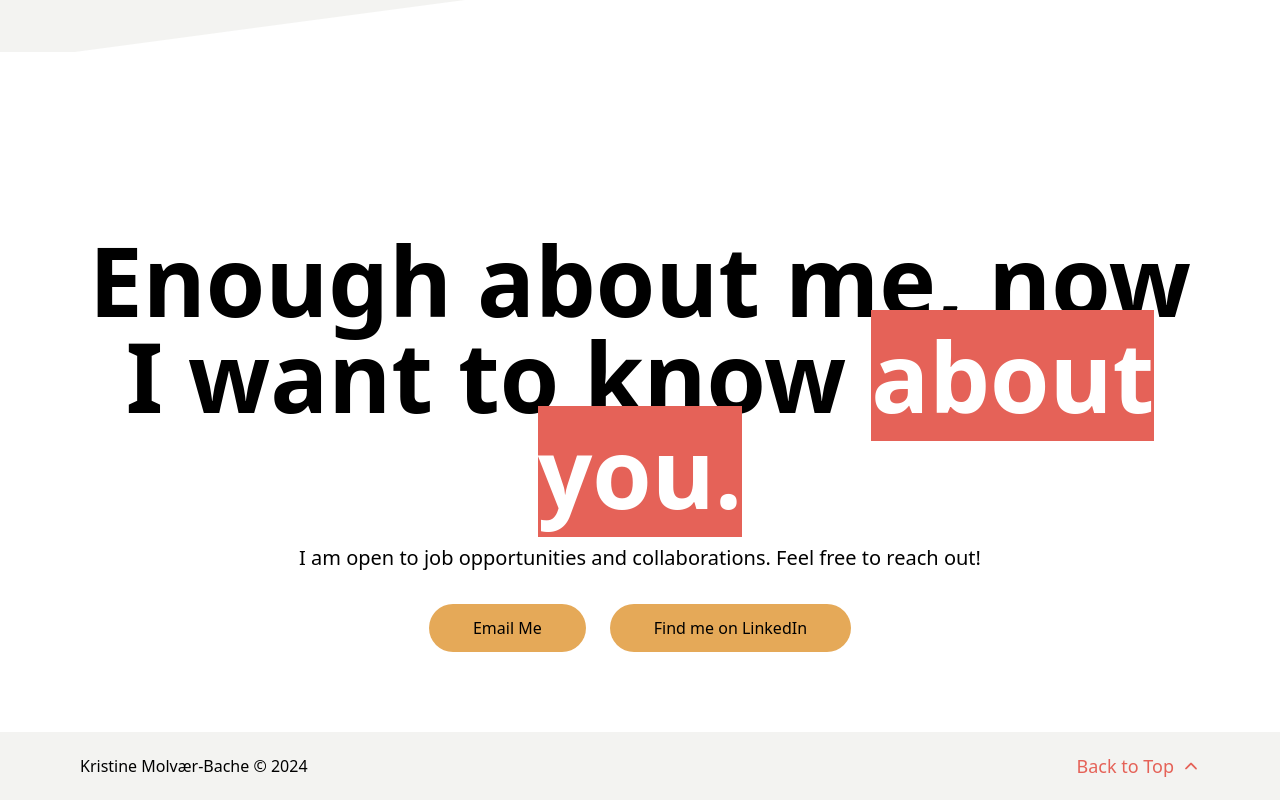
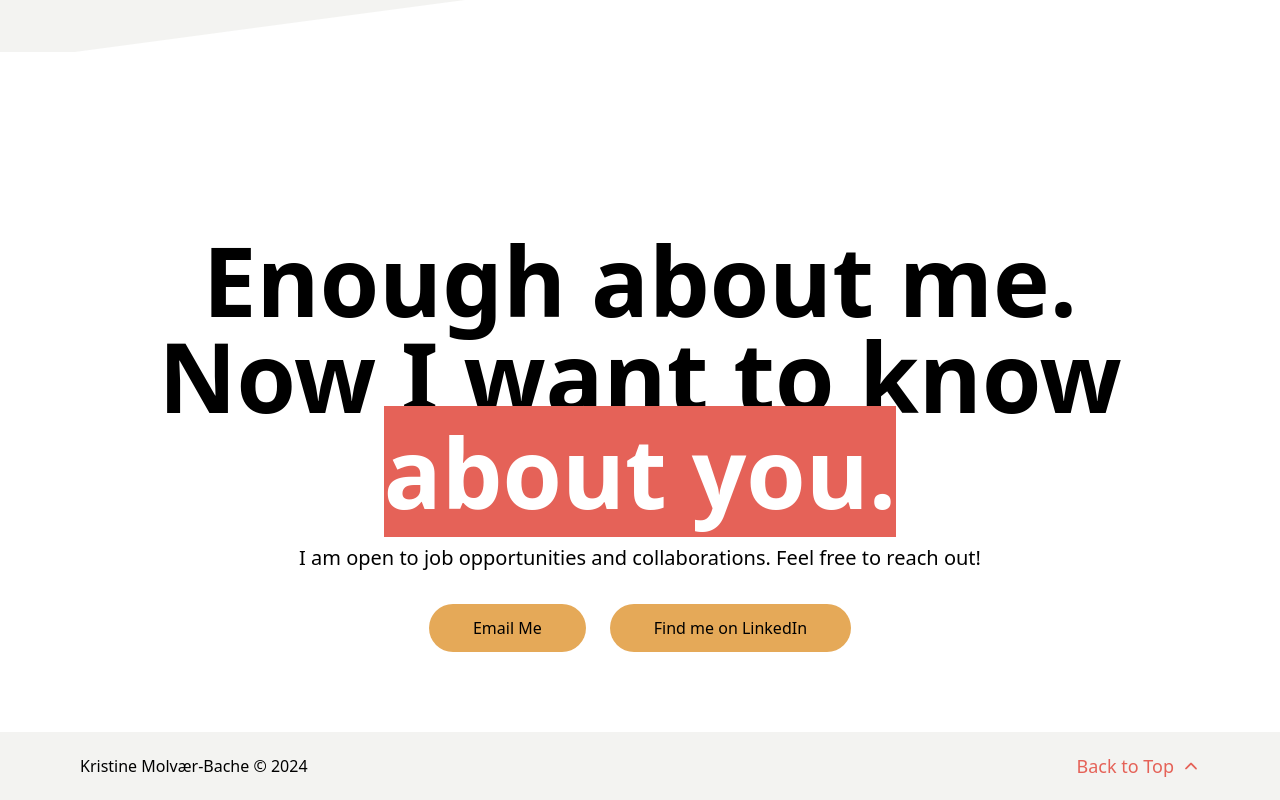
Before and after one commit to kribac12/my-portfolio, a React (Vite) app: page / in a window 1280 px wide. Shown: the part 3196-3996 px from the top of the page. Built offline with nearby package versions, Linux system fonts and the light colour scheme.

Commit message:
changed contact to match header

```diff
--- a/src/components/Contact/index.jsx
+++ b/src/components/Contact/index.jsx
@@ -2,10 +2,13 @@ function Contact() {
   return (
     <section id="contact" className="max-w-6xl mx-auto px-4 py-20 bg-[#ffffff] text-black mt-[100px]">
       <h2 className=" text-5xl md:text-8xl font-bold text-center mb-6">
-        Enough about me, now I want to know <span className="bg-accentColor text-white">about you.</span>
+        <div className="inline-block md:block">Enough about me.</div>
+        <div className="inline-block md:block">
+          Now I want to know
+          <span className="bg-accentColor text-white"> about you.</span>
+        </div>
       </h2>
       <p className="text-xl text-center mb-8">I am open to job opportunities and collaborations. Feel free to reach out!</p>
-
       <div className="flex flex-col md:flex-row justify-center items-center space-y-4 md:space-y-0 md:space-x-6">
         <a
           href="mailto:kristinembache@gmail.com"
```
